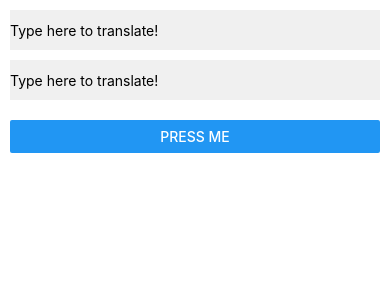
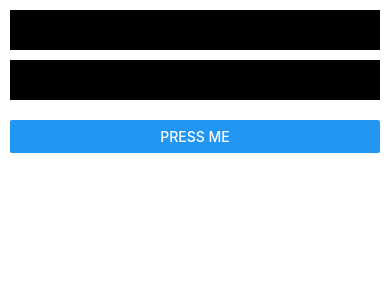
Before and after one commit to superwpdev/BelajarReactNative, a React Native app: screen / in a window 390 px wide. Shown: the top 300 px of the page. Built offline with nearby package versions, Linux system fonts and the light colour scheme.

Commit message:
baru lagi

```diff
--- a/App.js
+++ b/App.js
@@ -22,13 +22,13 @@ const App = () => {
   return (
     <View style={{padding: 10}}>
     <TextInput
-      style={{height: 40, backgroundColor: '#f0f0f0'}}
+      style={{height: 40, backgroundColor: 'black'}}
       placeholder="Type here to translate!"
       onChangeText={newText => setText(newText)}
       defaultValue={text}
     />
     <TextInput
-      style={{marginTop:10, height: 40, backgroundColor: '#f0f0f0'}}
+      style={{marginTop:10, height: 40, backgroundColor: 'black'}}
       placeholder="Type here to translate!"
       onChangeText={newText => setText(newText)}
       defaultValue={reverse}
```
Also changed, not shown: 1 other file (tests, documents, lock files or other folders).
